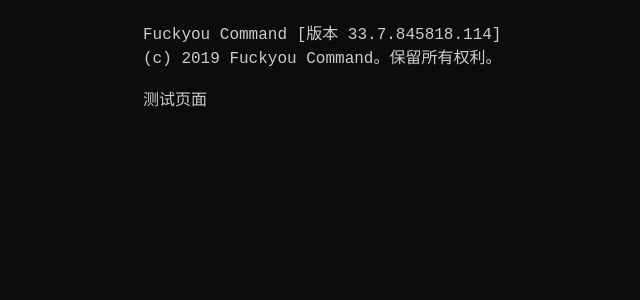
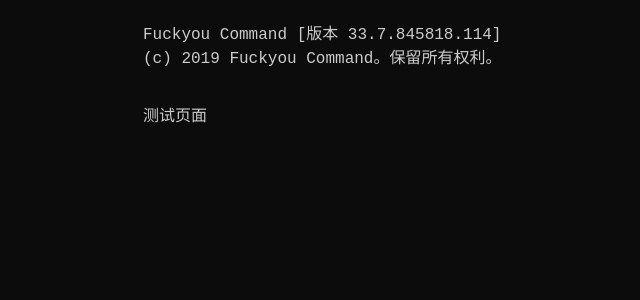
Before and after one commit to loveandrevolution/console, a Jekyll site: the page built from about.md, in a window 1280 px wide. Shown: the top 300 px of the page, without its empty margins (147-787 px from the left). Built offline with Jekyll 4.4.1, drawn with Linux system fonts in a browser that asks for light colours.

Commit message:
Update default.html

```diff
--- a/_layouts/default.html
+++ b/_layouts/default.html
@@ -6,7 +6,6 @@
     <style>
       body{ background: #0C0C0C; color: #CCC; max-width: 700px; margin: 20px auto; font-family: NSimSun, monospace; padding: 0 20px; }
       a{ color: #CCC }
-      p{ margin: 0 }
       ::selection {
         background: #F3F3F3;
         color: #333;
```
